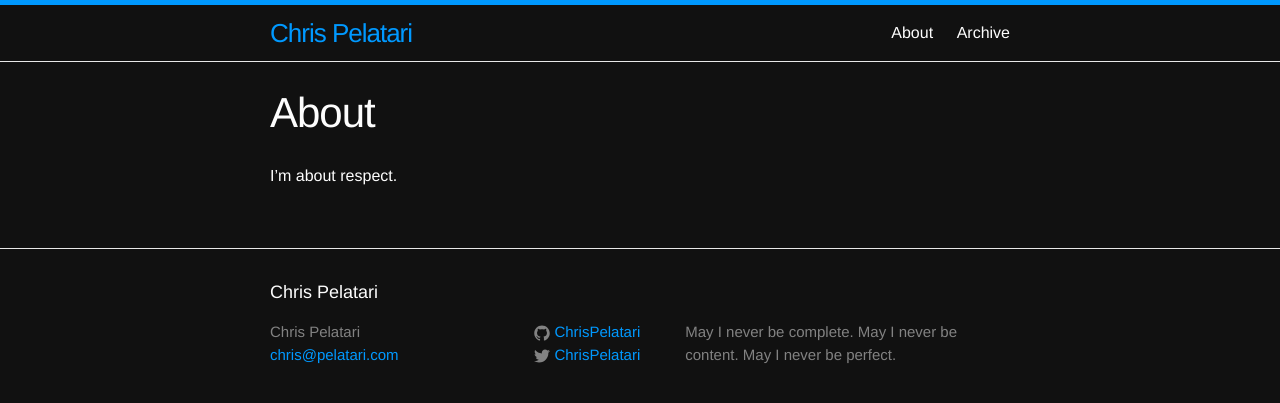
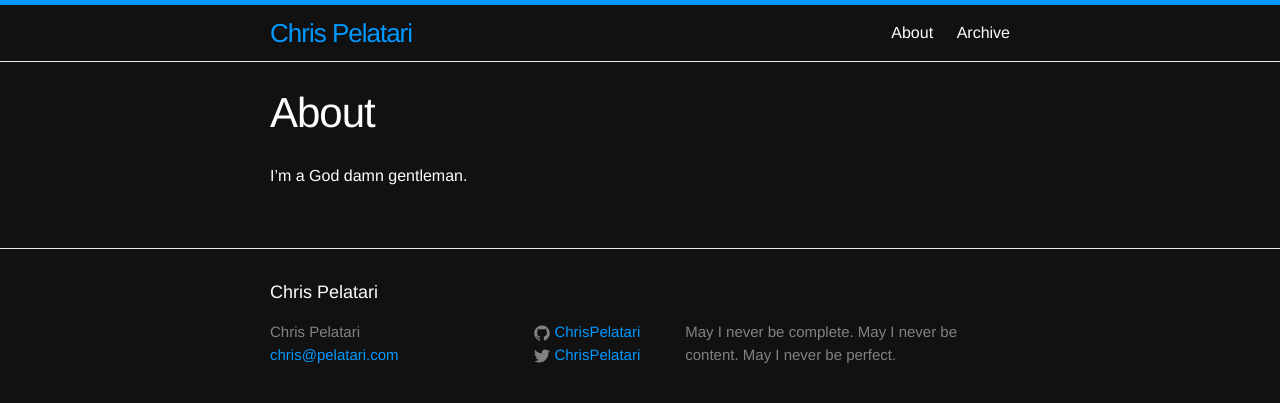
Before and after one commit to ChrisPelatari/chrispelatari.github.io, a Jekyll site: the page built from about.md, in a window 1280 px wide. Shown: the top 403 px of the page. Built offline with Jekyll 4.4.1, drawn with Linux system fonts in a browser that asks for light colours.

Commit message:
What are you about?

```diff
--- a/about.md
+++ b/about.md
@@ -4,4 +4,4 @@ title: About
 permalink: /about/
 ---
 
-I'm about respect.
+I'm a God damn gentleman.
```
